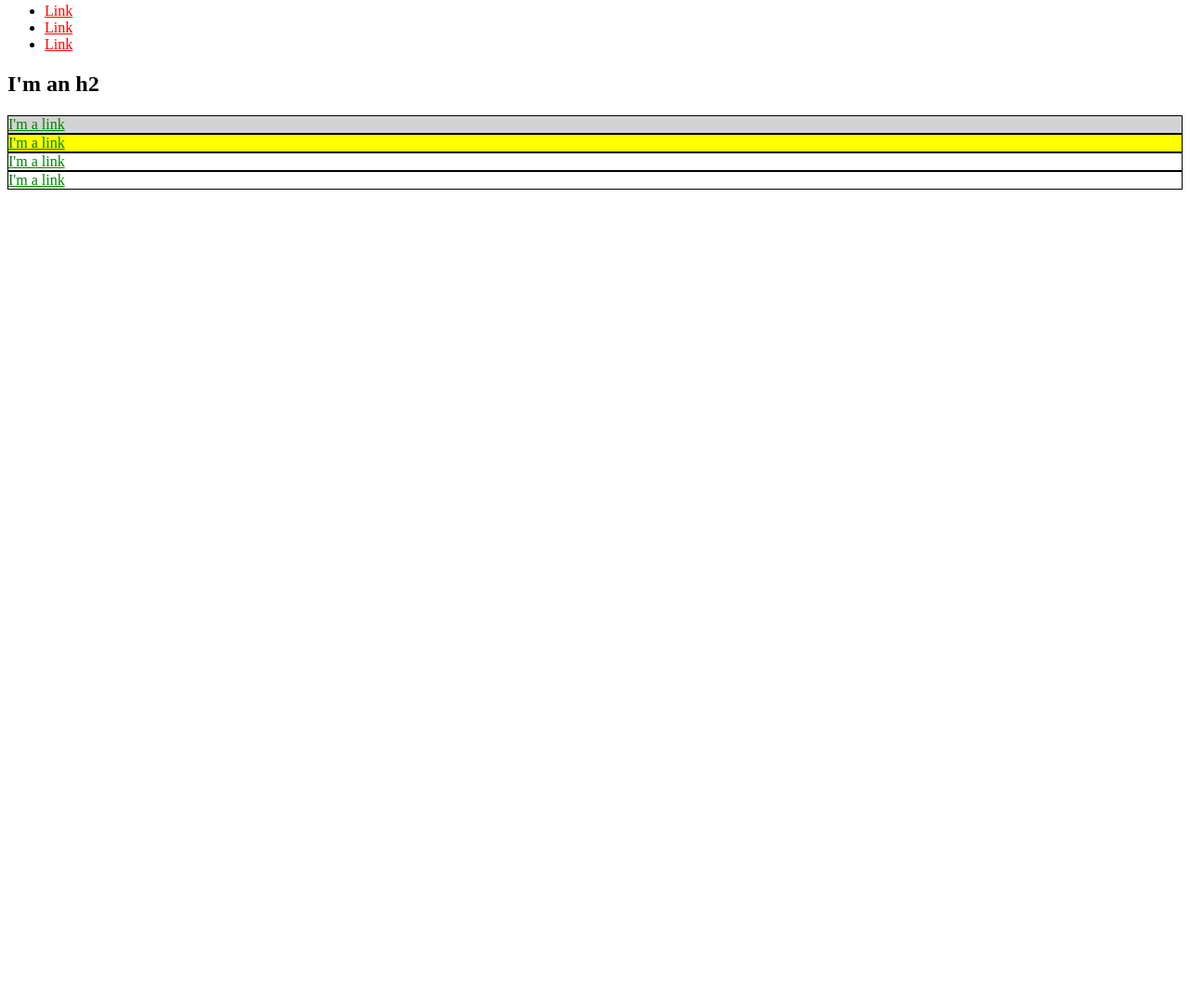
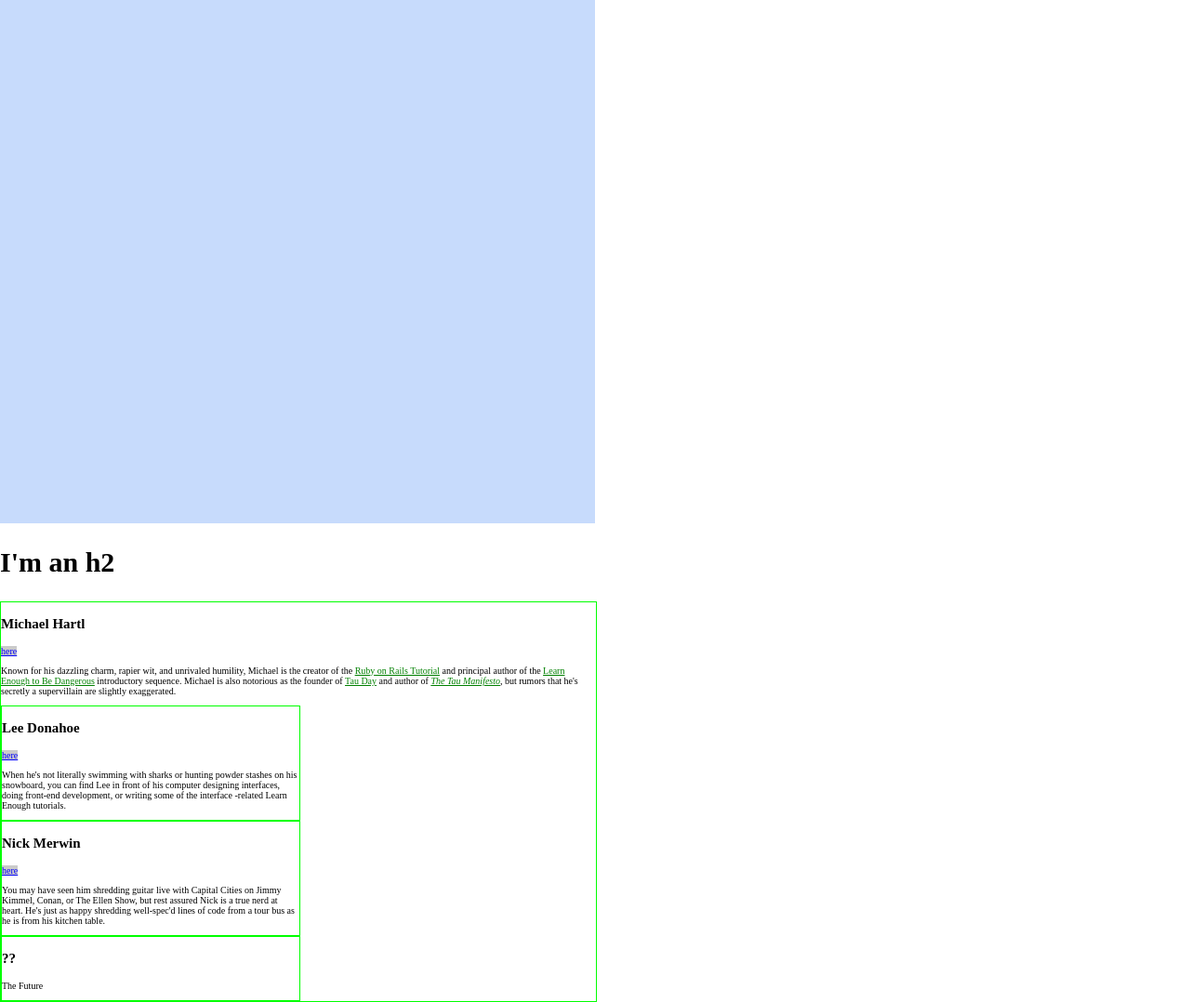
Before and after one commit to dumplingmonkey/dumplingmonkey.github.io, a plain HTML site: page index.html in a window 1280 px wide. Shown: the part 77-1155 px from the top of the page at 93% size. Before the commit the page ends 800 px from the top, so only its background shows below. Drawn offline with Linux system fonts and the light colour scheme.

Commit message:
update to the end of chap 3

```diff
--- a/index.html
+++ b/index.html
@@ -4,49 +4,133 @@
     <title>Test Page: Don't Panic</title>
     <meta charset="utf-8">
     <style>
-    a {
-      color: red;
+
+    /* GLOBAL STYLES*/
+    div.bio-box {
+      border: 1px solid #0f0;
     }
-    #exec-bio {
-      background-color: lightgray;
+    h2 {
+      font-size: 30px;
+    }
+    html, body {
+      margin: 0;
+      padding: 0;
+    }
+    h1 {
+      font-size: 2em;
+      margin-top: 0;
+    }
+    body {
+      font-size: 62.5%;
+    }
+    /* SOCIAL STYLES*/
+    .social-link {
+      background: rgba(150, 150, 150, 0.5);
+      color: #00f;
+    }
+
+    /* BIO STYLES*/
+    .bio-wrapper {
+
     }
     .bio-box {
-      border: 1px solid black;
-    }
-    .bio-box a {
-      color: green;
-    }
-    #banana {
-      background-color: yellow;
-    }
+    border: 1px solid black;
+    font-size: 1em;
+    width: 50%;
+  }
+  .bio-box h3 {
+    font-size: 1.5em;
+  }
+  .bio-copy {
+    font-size: 1em;
+  }
+  .bio-copy a {
+  color: green;
+  }
 
+/* HERO STYLES */
+.full-hero {
+  background-color: #c7dbfc;
+  height: 50vw;
+  width: 50vw;
+}
     </style>
+
   </head>
   <body>
-    <h1>I'm an h1</h1>
+    <div class="full-hero hero-home">
+    <h1>I'm an h1 </h1>
     <ul>
       <li>
-        <a href="http://example.com/">Link</a>
+        <a href="http://example.com/" class="social-link">Link</a>
       </li>
       <li>
-        <a href="http://example.com/">Link</a>
+        <a href="http://example.com/" class="social-link">Link</a>
       </li>
       <li>
-        <a href="http://example.com/">Link</a>
+        <a href="http://example.com/" class="social-link">Link</a>
       </li>
     </ul>
+    </div>
     <h2>I'm an h2</h2>
-    <div id="exec-bio" class="bio-box" >
-      <a href="http://example.com/">I'm a link</a>
-    </div>
-    <div id="banana" class="bio-box" >
-      <a href="http://example.com/">I'm a link</a>
+    <div class="bio-wrapper">
+    <div class="bio-box">
+      <h3>Michael Hartl</h3>
+      <a href="http://twitter.com/mhartl" class="social-link">
+        here
+      </a>
+      <div class="bio-copy">
+        <p>
+          Known for his dazzling charm, rapier wit, and unrivaled humility,
+          Michael is the creator of the
+          <a href="http://railstutorial.org/">Ruby on Rails
+          Tutorial</a> and principal author of the
+          <a href="https://learnenough.com/">
+          Learn Enough to Be Dangerous</a> introductory sequence. Michael
+          is also notorious as the founder of
+          <a href="http://tauday.com/">Tau Day</a> and author of
+          <a href="http://tauday.com/tau-manifesto"><em>The Tau
+          Manifesto</em></a>, but rumors that he's secretly a supervillain
+          are slightly exaggerated.
+        </p>
+      </div>
+    <div class="bio-box">
+      <h3>Lee Donahoe</h3>
+      <a href="https://twitter.com/leedonahoe" class="social-link">
+        here
+      </a>
+      <div class="bio-copy">
+        <p>
+          When he's not literally swimming with sharks or hunting powder stashes on
+          his snowboard, you can find Lee in front of his computer designing
+          interfaces, doing front-end development, or writing some of the interface
+          -related Learn Enough tutorials.
+        </p>
+      </div>
     </div>
     <div class="bio-box">
-      <a href="http://example.com/">I'm a link</a>
+      <h3>Nick Merwin</h3>
+      <a href="https://twitter.com/nickmerwin" class="social-link">
+        here
+      </a>
+      <div class="bio-copy">
+        <p>
+          You may have seen him shredding guitar live with Capital Cities on Jimmy
+          Kimmel, Conan, or The Ellen Show, but rest assured Nick is a true nerd at
+          heart. He's just as happy shredding well-spec'd lines of code from a tour
+          bus as he is from his kitchen table.
+        </p>
+      </div>
     </div>
     <div class="bio-box">
-      <a href="http://example.com/">I'm a link</a>
+      <h3>??</h3>
+      <div class="bio-copy">
+        <p>
+          The Future
+        </p>
+      </div>
     </div>
+  </div>
+
   </body>
 </html>
```
